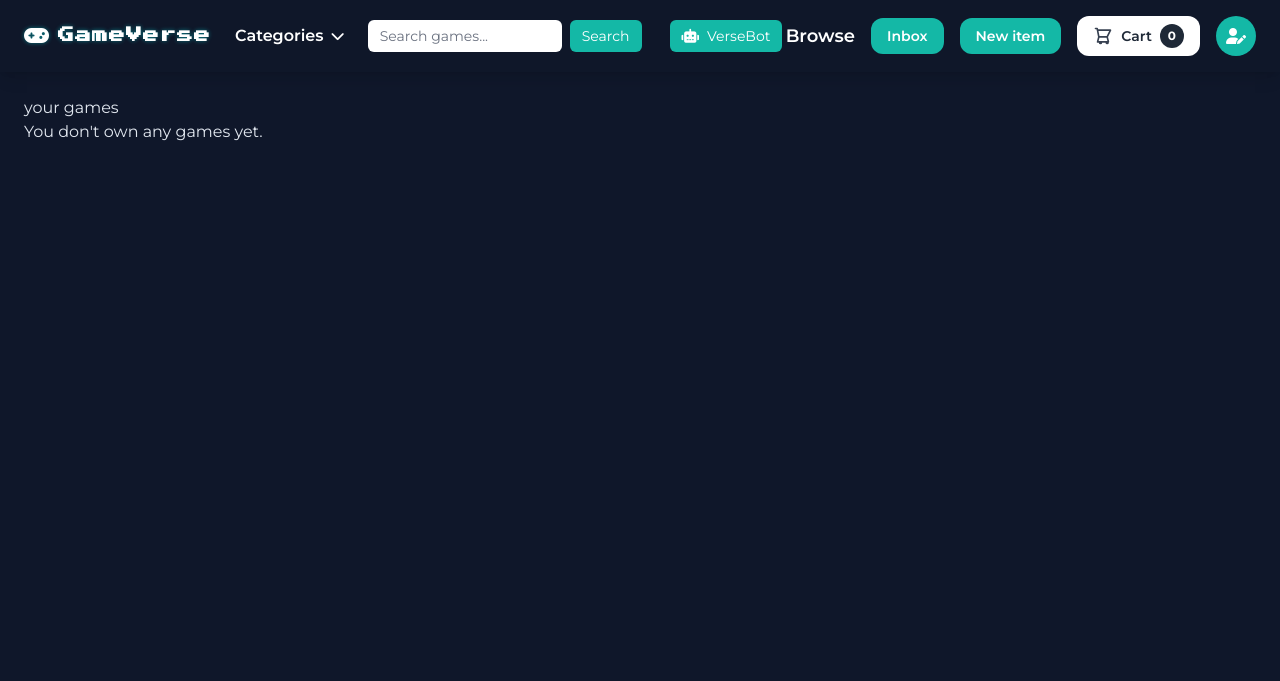
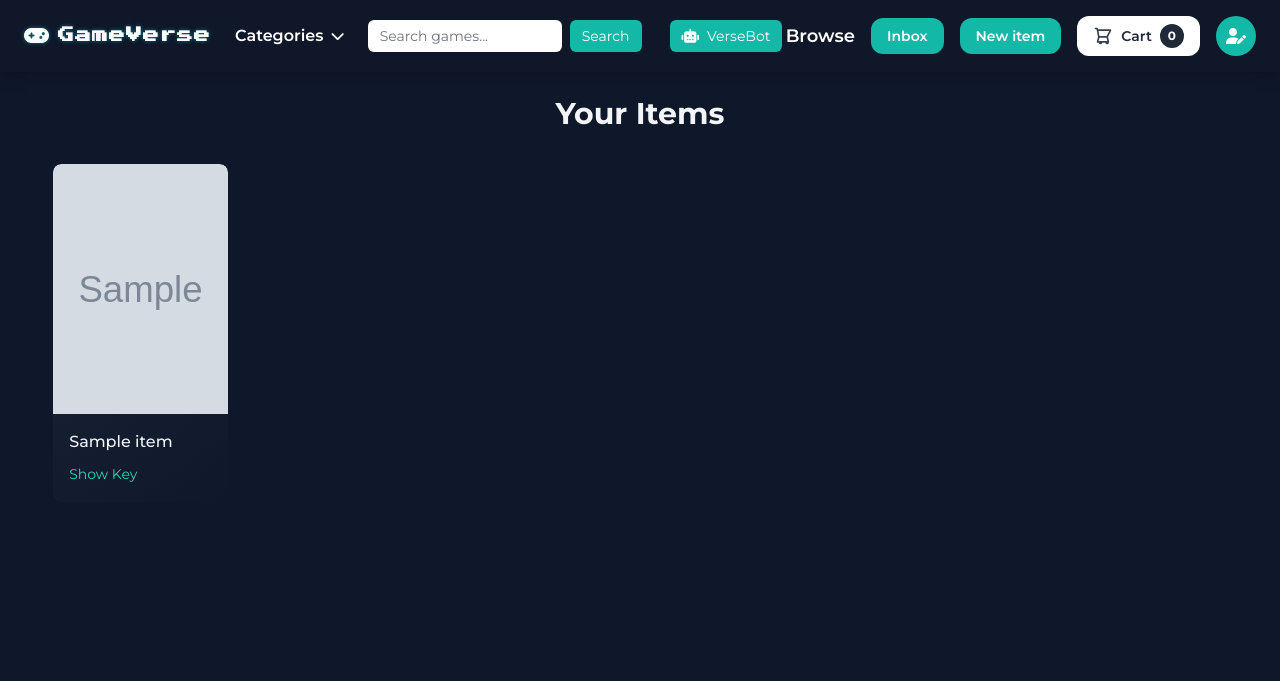
Before and after one commit to nightmere33/E-Commerce-Website-Django, a Django app: page /myGames/ in a window 1280 px wide. Shown: the top 681 px of the page. Run offline with Django 5.2, Linux system fonts and the light colour scheme; a user stored in the database is signed in; tables that the repository leaves empty hold one stand-in row (values such as "Sample post"); grey boxes marked "Sample" are stand-in pictures; parts of the project's set-up code (start-up, migrations or seed data) failed here and were passed over; some libraries are stand-ins or nearby versions.

Commit message:
DI FINAL VERSION

```diff
--- a/core/templates/core/base.html
+++ b/core/templates/core/base.html
@@ -11,6 +11,7 @@
     <link rel="preconnect" href="https://fonts.gstatic.com" crossorigin>
     <link href="https://fonts.googleapis.com/css2?family=Montserrat:wght@400;500;600;700&display=swap" rel="stylesheet">
     <link rel="stylesheet" href="https://cdnjs.cloudflare.com/ajax/libs/font-awesome/6.5.0/css/all.min.css">
+    <!--<link rel="stylesheet" href=" static 'myGames/styles/my_games.css' ">-->
 
     <script src="https://cdn.tailwindcss.com"></script>
     <!-- Ajout de FontAwesome -->
@@ -745,15 +746,16 @@
                             <i class="fas fa-user-edit w-6 text-center mr-3 text-teal-400"></i>
                             <span>My Profile</span>
                         </a>
-
+                        {%if request.user.is_superuser%}
                         <a href="{% url 'dashboard:index' %}" class="flex items-center px-4 py-3 text-sm text-gray-300 hover:bg-slate-800 hover:text-teal-400 transition-colors">
                             <i class="fas fa-box w-6 text-center mr-3 text-teal-400"></i>
-                            <span>My Items</span>
+                            <span>All Products</span>
                         </a>
+                        {% endif %}
 
                             <a href="{% url 'my_games' %}" class="flex items-center px-4 py-3 text-sm text-gray-300 hover:bg-slate-800 hover:text-teal-400 transition-colors">
                                 <i class="fas fa-gamepad w-6 text-center mr-3 text-teal-400"></i>
-                                <span>My Games</span>
+                                <span>Purchased Games</span>
                             </a>
 
 
--- a/myGames/templates/my_games.html
+++ b/myGames/templates/my_games.html
@@ -1,4 +1,6 @@
 {% extends 'core/base.html' %}
+<!--{% load static %}-->
+
 
 {% block title %}Dashboard{% endblock %}
 {% block left_nav_extras %}
@@ -14,22 +16,55 @@
 
 {% block content %}
 
-    <h1> your games</h1>
 
-    {% if owned_games %}
-    <ul>
-        {% for owned in owned_games %}
-            <li>
-                <strong>{{ owned.game.name }}</strong><br>
-                Key: <code>{{ owned.key }}</code>
-            </li>
-        {% endfor %}
-    </ul>
+
+    {% if games %}
+    <div class="max-w-7xl mx-auto">
+        <h2 class="text-3xl font-bold text-center mb-8 text-gray-100 animate-zoom">Your Items</h2>
+        <div class="grid grid-cols-2 md:grid-cols-3 lg:grid-cols-4 xl:grid-cols-5 gap-4">
+            {% for owned in games %}
+                <div class="game-card bg-white/20 backdrop-blur-sm rounded-lg overflow-hidden relative group">
+                    <a href="{% url 'item:detail' owned.product.id %}" class="block">
+                        <div class="image-container relative">
+                            <img src="{{ owned.product.image.url }}"
+                                 class="game-image opacity-200"
+                                 alt="{{ owned.product.name }}">
+                        </div>
+                    </a>
+
+                    <div class="p-4">
+                        <h3 class="font-medium text-gray-100 truncate mb-2">{{ owned.product.name }}</h3>
+
+                        <!-- Key hidden by default -->
+                        <div class="key-wrapper">
+                            <button onclick="toggleKey(this)" class="text-teal-400 text-sm hover:underline focus:outline-none">
+                                Show Key
+                            </button>
+                            <code class="hidden block mt-1 text-gray-100 bg-black/30 rounded px-2 py-1 text-xs break-all">
+                                {{ owned.key }}
+                            </code>
+                        </div>
+                    </div>
+                </div>
+            {% endfor %}
+        </div>
+    </div>
     {% else %}
         <p>You don't own any games yet.</p>
     {% endif %}
 
+    <!-- Toggle Script -->
+    <script>
+        function toggleKey(button) {
+            const keyEl = button.nextElementSibling;
+            if (keyEl.classList.contains('hidden')) {
+                keyEl.classList.remove('hidden');
+                button.textContent = 'Hide Key';
+            } else {
+                keyEl.classList.add('hidden');
+                button.textContent = 'Show Key';
+            }
+        }
+    </script>
 
-
-
-{% endblock%}
+{% endblock %}
--- a/myGames/views.py
+++ b/myGames/views.py
@@ -7,5 +7,5 @@ from .models import MyGame
 
 @login_required
 def my_games(request):
-    owned_games = MyGame.objects.filter(user=request.user)
+    owned_games =  MyGame.objects.filter(user=request.user).select_related('product')
     return render(request, 'my_games.html', {'games': owned_games})
--- a/payment/templates/payment/success.html
+++ b/payment/templates/payment/success.html
@@ -19,8 +19,8 @@
             </div>
 
             <div class="flex justify-center space-x-4">
-                <a href="{% url 'dashboard:index' %}" class="bg-gray-600 hover:bg-gray-700 text-white py-3 px-6 rounded-lg font-semibold transition duration-200">
-                    View Orders
+                <a href="{% url 'my_games' %}" class="bg-gray-600 hover:bg-gray-700 text-white py-3 px-6 rounded-lg font-semibold transition duration-200">
+                    View Your Products
                 </a>
                 <a href="{% url 'core:index' %}" class="bg-teal-500 hover:bg-teal-600 text-white py-3 px-6 rounded-lg font-semibold transition duration-200">
                     Continue Shopping
```
Also changed, not shown: myGames/styles/my_games.css (added, +28 -0 lines), media/item_images/a5e3f677-8de8-4824-a2d3-d24c24937cdb_3-months-xbox-livepng.webp (added), media/item_images/razer-gold-card-100-eur-656601.4.webp (added).
